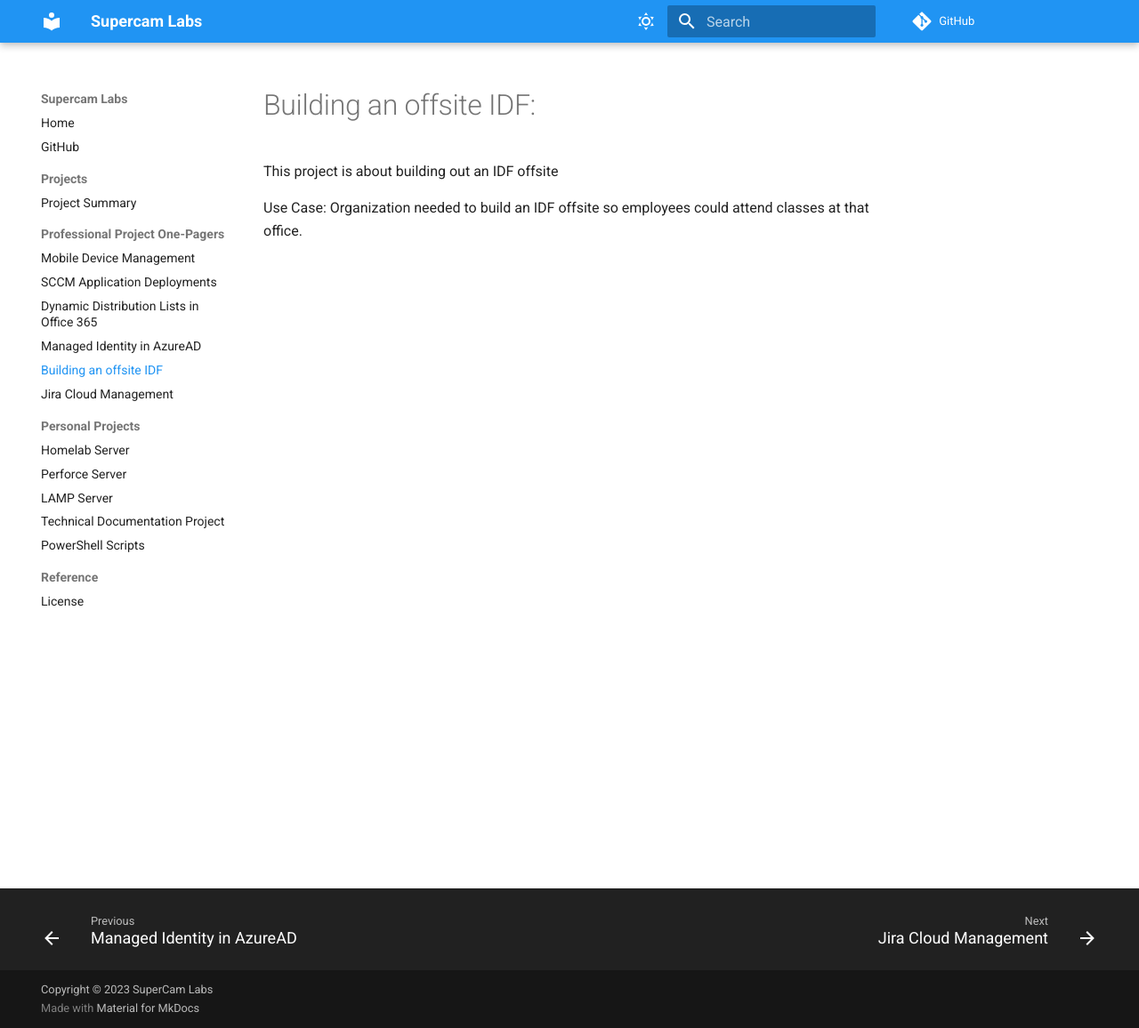
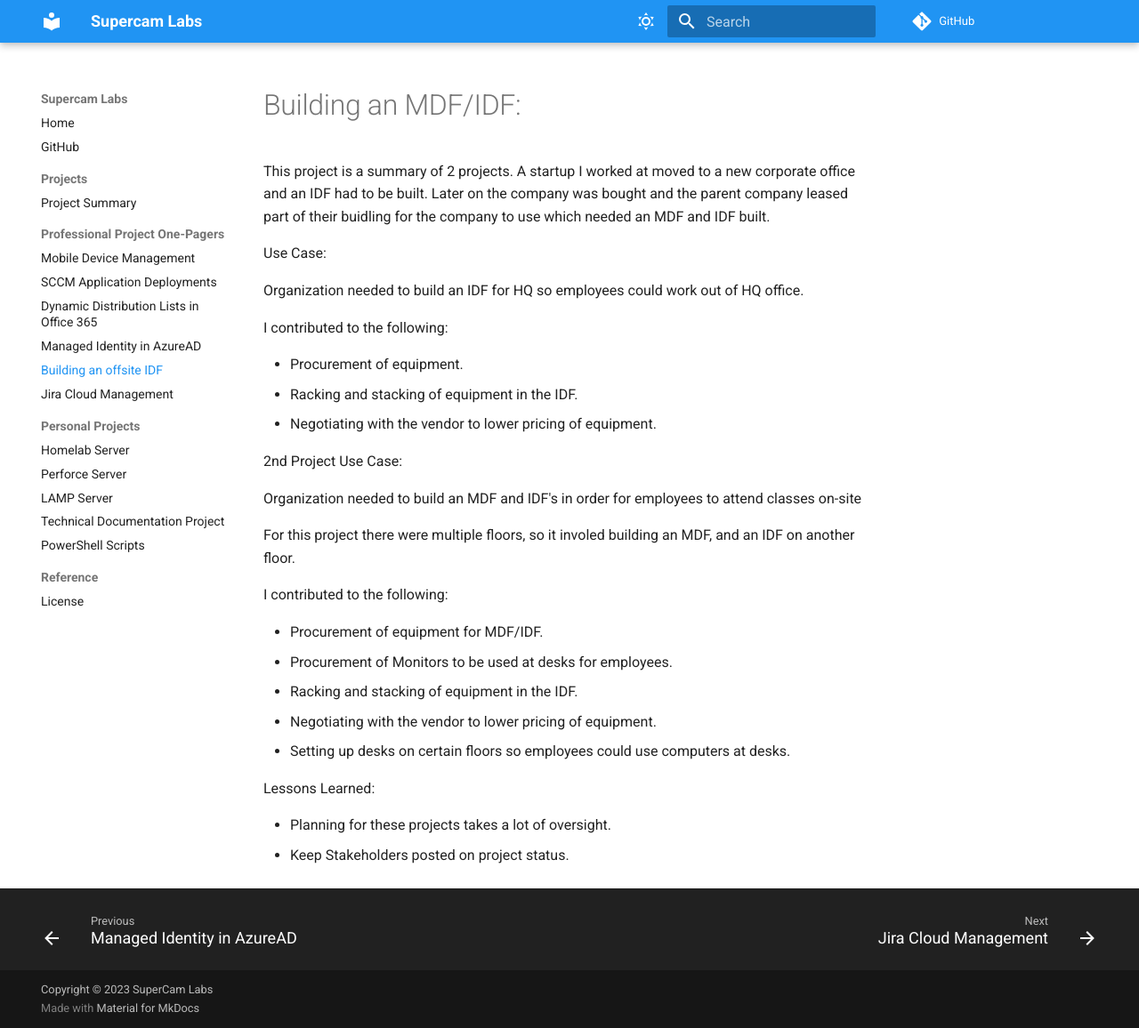
Before and after one commit to supercam/greybox, an MkDocs documentation site: the page built from docs/proj_1e_idf.md, in a window 1280 px wide and 1156 px high. Shown: the whole window at 89% size. Built offline with MkDocs 1.6.1 and Material for MkDocs 9.7.7, drawn with Linux system fonts in a browser that asks for light colours.

```diff
--- a/docs/proj_1e_idf.md
+++ b/docs/proj_1e_idf.md
@@ -1,6 +1,33 @@
-# Building an offsite IDF:
+# Building an MDF/IDF:
 
-This project is about building out an IDF offsite
+This project is a summary of 2 projects.  A startup I worked at moved to a new corporate office and an IDF had to be built.  Later on the company was bought and the parent company leased part of their buidling for the company to use which needed an MDF and IDF built.
 
 Use Case:
-Organization needed to build an IDF offsite so employees could attend classes at that office.
+
+Organization needed to build an IDF for HQ so employees could work out of HQ office.
+
+
+I contributed to the following:
+
+ * Procurement of equipment.
+ * Racking and stacking of equipment in the IDF.
+ * Negotiating with the vendor to lower pricing of equipment.
+
+2nd Project Use Case:
+
+Organization needed to build an MDF and IDF's in order for employees to attend classes on-site
+
+For this project there were multiple floors, so it involed building an MDF, and an IDF on another floor.
+
+I contributed to the following:
+
+ * Procurement of equipment for MDF/IDF.
+ * Procurement of Monitors to be used at desks for employees.
+ * Racking and stacking of equipment in the IDF.
+ * Negotiating with the vendor to lower pricing of equipment.
+ * Setting up desks on certain floors so employees could use computers at desks.
+
+Lessons Learned:
+
+* Planning for these projects takes a lot of oversight.
+* Keep Stakeholders posted on project status.
```
Also changed, not shown: 23 other files.
